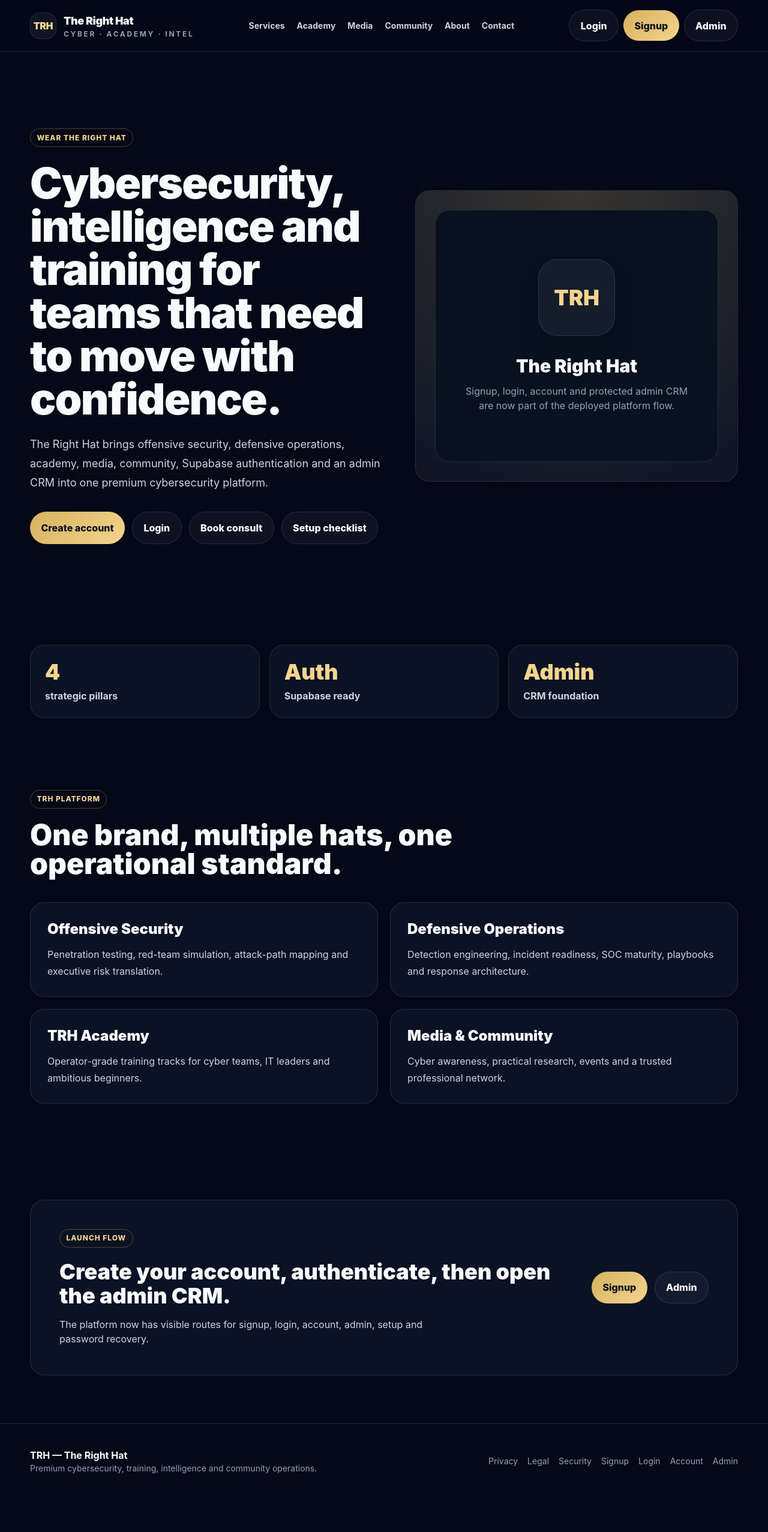
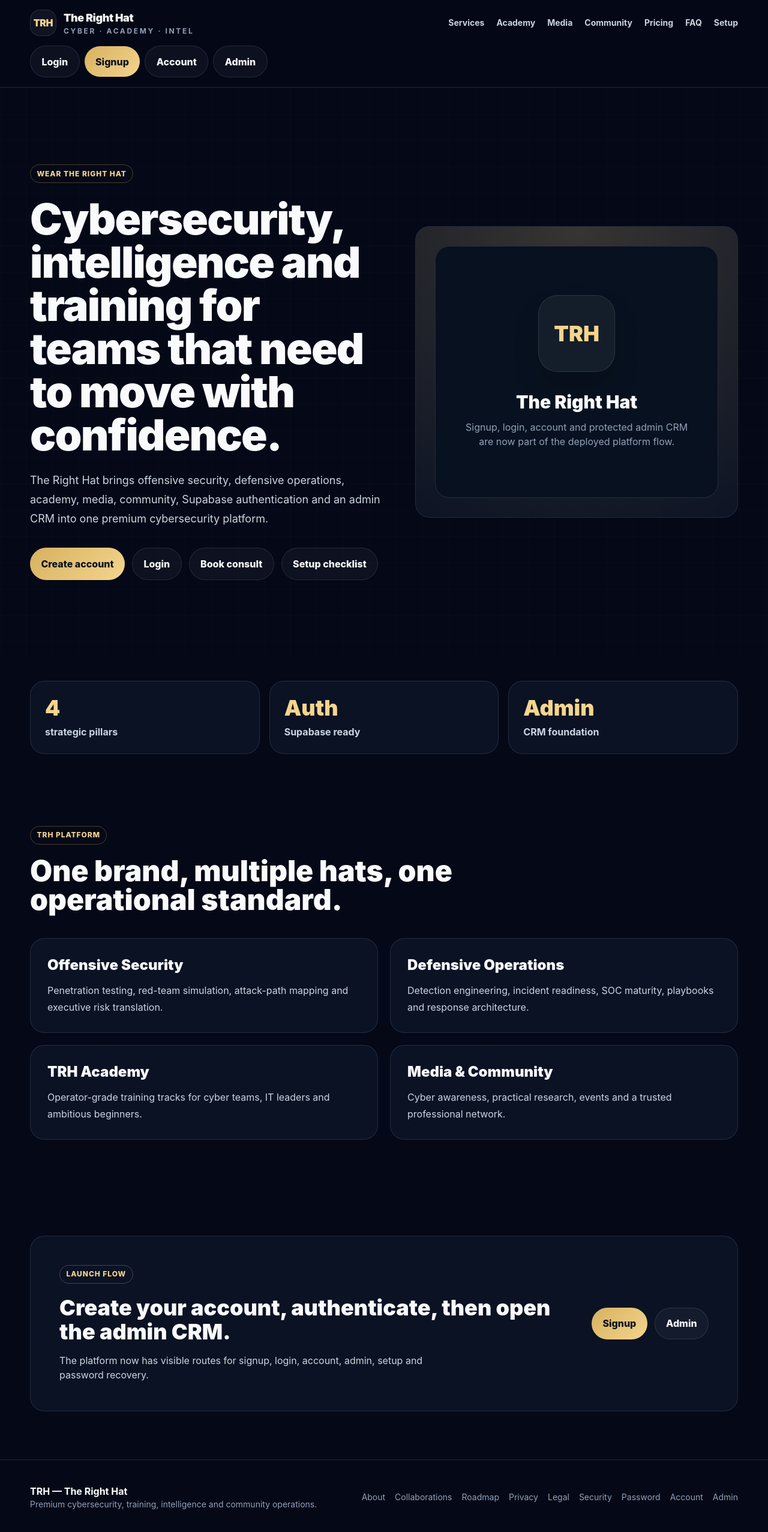
Before and after one commit to SeeDev-K/The-Right-Hat, a Next.js app: page / in a window 1280 px wide. Shown: the top 2554 px of the page at 60% size. Before the commit the page ends 2498 px from the top, so only its background shows below. Built offline with nearby package versions, Linux system fonts and the light colour scheme.

Commit message:
fix: add complete product and auth navigation

```diff
--- a/app/layout.tsx
+++ b/app/layout.tsx
@@ -20,13 +20,15 @@
   ['Academy', '/academy'],
   ['Media', '/media'],
   ['Community', '/community'],
-  ['About', '/about'],
-  ['Contact', '/contact'],
+  ['Pricing', '/pricing'],
+  ['FAQ', '/faq'],
+  ['Setup', '/setup'],
 ]
 
 const authNav = [
   ['Login', '/login'],
   ['Signup', '/signup'],
+  ['Account', '/account'],
   ['Admin', '/admin'],
 ]
 
@@ -52,7 +54,7 @@
         <footer className="border-t border-[var(--border)] py-10 text-sm text-slate-400">
           <div className="container grid gap-6 md:grid-cols-[1fr_auto] md:items-center">
             <div><strong className="block text-base text-white">TRH — The Right Hat</strong><span>Premium cybersecurity, training, intelligence and community operations.</span></div>
-            <div className="flex flex-wrap gap-4"><Link href="/privacy">Privacy</Link><Link href="/tos">Legal</Link><Link href="/security">Security</Link><Link href="/signup">Signup</Link><Link href="/login">Login</Link><Link href="/account">Account</Link><Link href="/admin">Admin</Link></div>
+            <div className="flex flex-wrap gap-4"><Link href="/about">About</Link><Link href="/collaborations">Collaborations</Link><Link href="/roadmap">Roadmap</Link><Link href="/privacy">Privacy</Link><Link href="/tos">Legal</Link><Link href="/security">Security</Link><Link href="/forgot-password">Password</Link><Link href="/account">Account</Link><Link href="/admin">Admin</Link></div>
           </div>
         </footer>
         {process.env.NODE_ENV === 'production' && <Analytics />}
```
